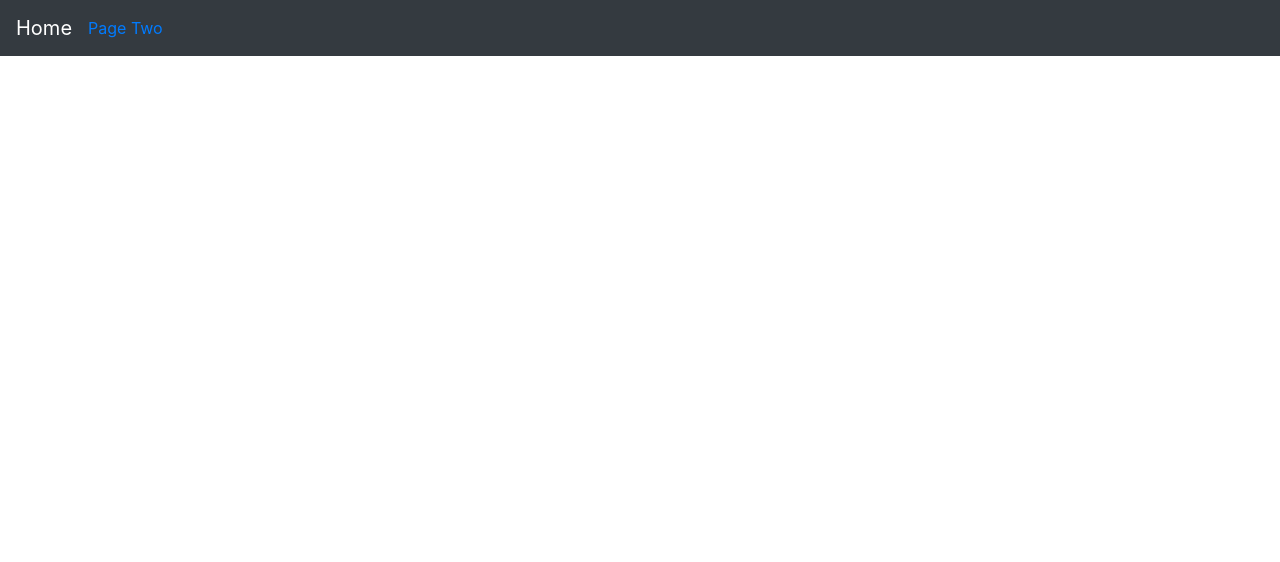
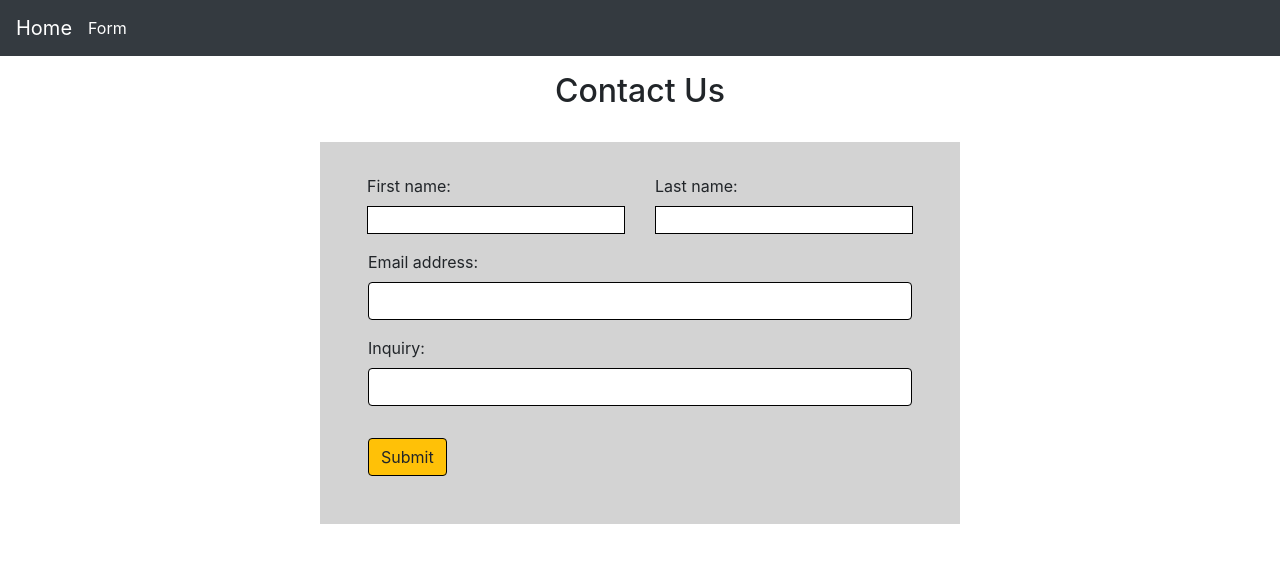
Before and after one commit to cburel/PT-FE-Week03Bootstrap, a website: page page-two.html in a window 1280 px wide. Drawn offline with nearby package versions, Linux system fonts and the light colour scheme.

Commit message:
form and styling

```diff
--- a/page-two.html
+++ b/page-two.html
@@ -3,7 +3,7 @@
 <head>
     <meta charset="UTF-8">
     <meta name="viewport" content="width=device-width, initial-scale=1.0">
-    <title>Document</title>
+    <title>Form</title>
     <!-- Links the CSS -->
     <link rel="stylesheet" href="style.css">
     <link rel="stylesheet" href="node_modules/bootstrap/dist/css/bootstrap.css">
@@ -12,7 +12,45 @@
     <!-- Navigation bar at the top of the page -->
     <nav class="navbar navbar-expand-sm navbar-dark bg-dark">
         <a class="navbar-brand" href="index.html">Home</a>
-        <a href="page-two.html">Page Two</a>
+        <a href="page-two.html">Form</a>
     </nav>
+    <!-- End nav bar -->
+    <!-- Page header -->
+    <div class="contact">
+        <h2>Contact Us</h2>
+    </div>
+    <!-- End page header -->
+    <!-- form-container for custom CSS -->
+    <div class="form-container">
+        <!-- Begin BS form -->
+        <form>
+            <!-- Use BS grid to make first and last name side by side on larger screens -->
+            <div class="row">
+                <!-- col-sm-4 = column takes up 50% of the row -->
+                <div class="col-sm-6">
+                    <div class="form-group">
+                        <label for="fname">First name:</label><br>
+                        <input type="text" id="fname" name="fname"><br>
+                    </div>
+                </div>
+                <div class="col-sm-6">
+                    <div class="form-group">
+                        <label for="lname">Last name:</label><br>
+                        <input type="text" id="lname" name="lname">
+                    </div>
+                </div>
+            </div>
+            <!-- End BS grid -->
+            <div class="form-group form-inner">
+                <label for="email">Email address:</label>
+                <input type="email" class="form-control" id="email">
+            </div>
+            <div class="form-group form-inner">
+                <label for="inquiry">Inquiry:</label>
+                <input type="text" class="form-control" id="inquiry">
+            </div>
+            <button type="submit" class="btn btn-warning">Submit</button>
+        </form>
+    </div>
 </body>
 </html>
--- a/style.css
+++ b/style.css
@@ -1,15 +1,55 @@
+nav a {
+    color: white;
+}
+nav a:hover {
+    color: white;
+}
+.row {
+    max-width: 100%;
+    margin: 0 auto !important;
+}
 .img-container {
- text-align: center;
- height: 100%;
+    text-align: center;
+    height: 100%;
 }
-.col-sm-4:nth-child(even) {
+.flowers-blue {
     background-color: skyblue;
 }
-.col-sm-4:nth-child(odd){
-    background-color: grey;
+.flowers-pink{
+    background-color: lightpink;
 }
 .img-container img {
     object-fit: cover;
     width: 100%;
     height:100%;
 }
+table th {
+    font-weight: bold;
+    text-align: center;
+}
+.table-container {
+    margin: 1em 0;
+}
+.home, .contact {
+    text-align: center;
+    margin-top: 1em;
+}
+.form-container {
+    max-width: 50%;
+    margin: 2em auto;
+    background-color: lightgray;
+    padding: 2em;
+}
+.form-inner {
+    padding: 0 1em;
+}
+.form-group input {
+    width: 100%;
+    border: 1px solid black;
+}
+.btn {
+    margin: 1em;
+}
+.btn-warning {
+    border-color: black !important;
+}
```
Also changed, not shown: index.html (+37 -7 lines).
